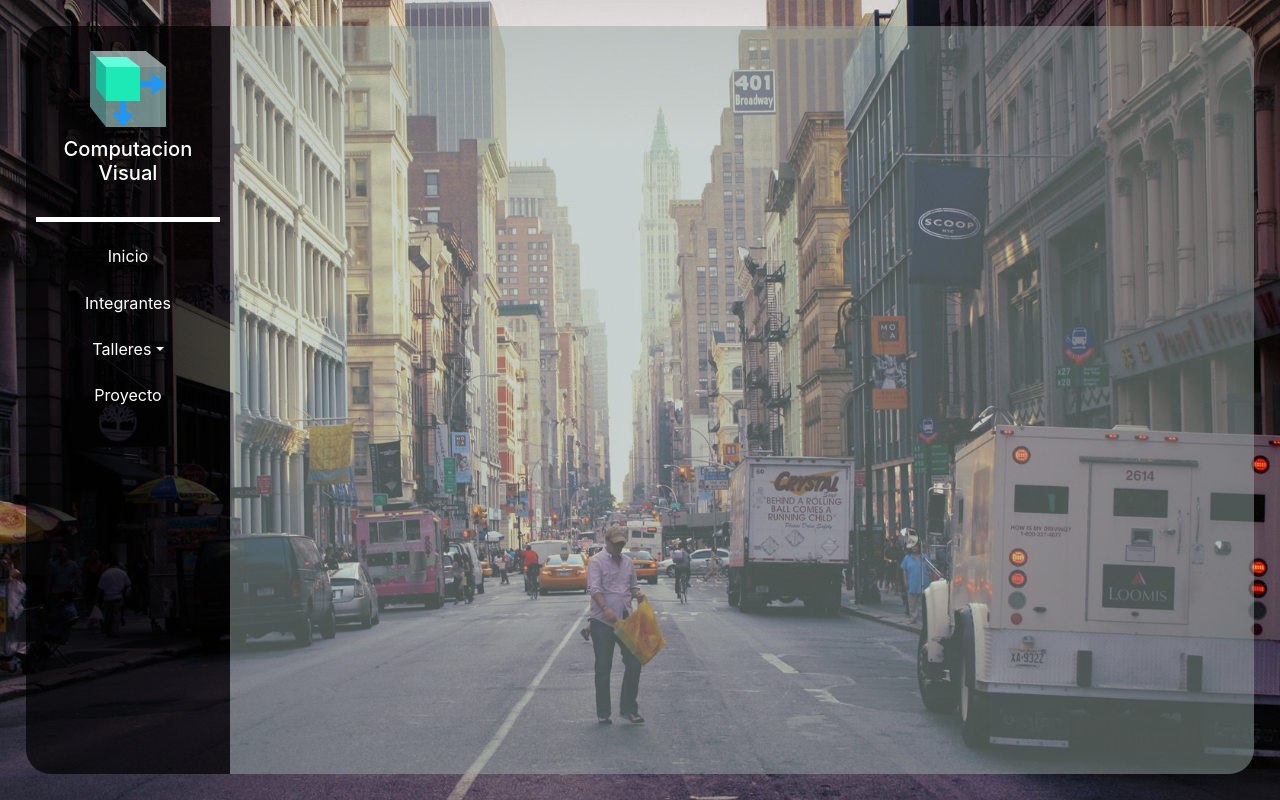
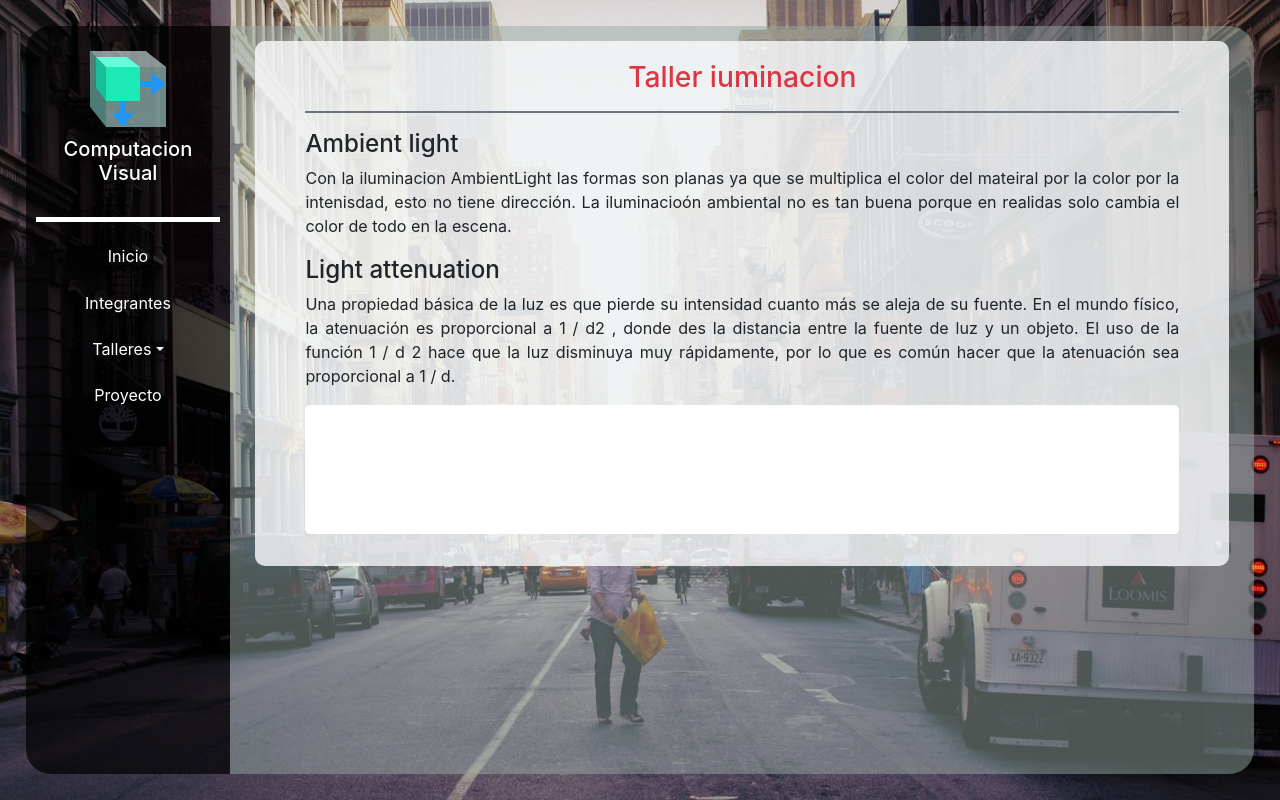
Before and after one commit to Visual-Computing-UNAL-2020/VisualC2020, a React (Create React App) app: page /VisualC2020/workshop-3 in a window 1280 px wide. Built offline with nearby package versions, Linux system fonts and the light colour scheme.

Commit message:
taller iluminacion

```diff
--- a/src/App.jsx
+++ b/src/App.jsx
@@ -15,6 +15,7 @@ import Team from './Components/Team'
 import Workshop2 from './Components/Workshop2'
 import Project from './Components/Project'
 import Workshop1 from './Components/Workshop1'
+import Workshop3 from './Components/Workshop3'
 
 //bootstrap
 import 'bootstrap/dist/css/bootstrap.min.css'
@@ -47,6 +48,7 @@ function App() {
                   <div id="talleresmenu"className="dropdown-menu btn-block">
                     <NavLink to="/VisualC2020/workshop-1" className="btn btn-block"activeClassName="active">Taller # 1</NavLink>
                     <NavLink to="/VisualC2020/workshop-2" className="btn btn-block"activeClassName="active">Taller # 2</NavLink>
+					<NavLink to="/VisualC2020/workshop-3" className="btn btn-block"activeClassName="active">Taller # 3</NavLink>
                   </div>
 
                 </li>
@@ -61,6 +63,7 @@ function App() {
                 <Route path="/VisualC2020/team" exact component={Team}></Route>
                 <Route path="/VisualC2020/workshop-1" exact component={Workshop1}></Route>
                 <Route path="/VisualC2020/workshop-2" exact component={Workshop2}></Route>
+				<Route path="/VisualC2020/workshop-3" exact component={Workshop3}></Route>
                 <Route path="/VisualC2020/project" exact component={Project}></Route>
               </Switch>
             </Col>
--- /dev/null
+++ b/src/Components/Workshop3.jsx
@@ -0,0 +1,58 @@
+import React from 'react'
+
+
+//bootstrap
+import 'bootstrap/dist/css/bootstrap.min.css'
+import {Container,Row,Col,Card} from 'react-bootstrap'
+import { Table } from 'react-bootstrap';
+
+//css
+import '../styles/Workshops.css'
+import SteppingFeetCanvas from "./p5/Workshop2-Canvas/SteppingFeetCanvas";
+//import Canvas1 from "./p5/Canvas1";
+import EbbinghausCanvas from "./p5/Workshop2-Canvas/EbbinghausCanvas";
+import PenroseTriangleCanvas from "./p5/Workshop2-Canvas/PenroseTriangleCanvas";
+import BreathingSquare from "./p5/Workshop2-Canvas/BreathingSquare";
+import Circles from "./p5/Workshop2-Canvas/Circles";
+import HermannGrid from "./p5/Workshop2-Canvas/HermannGrid";
+import HeringIllusion from "./p5/Workshop2-Canvas/HeringIllusion"
+class Workshop3 extends React.Component{
+
+    render(){
+        return(
+            <Container id="fullpage">
+                <Card >
+                    <Card.Body>
+                        <h3 className="display-5 text-danger text-center">Taller iuminacion</h3>
+                        <hr className="my-3 border border-secondary  border-2"/>
+
+                        <h4>Ambient light</h4>
+
+                        <p>Con la iluminacion AmbientLight las formas son planas ya que se multiplica el color del mateiral por la color por la intenisdad, esto no tiene dirección. La iluminacioón ambiental no es tan buena porque en realidas solo cambia el color de todo en la escena.</p>
+                        <div className="text-center">
+
+                        </div>
+
+
+                        <h4>Light attenuation</h4>
+
+                        <p>Una propiedad básica de la luz es que pierde su intensidad cuanto más se aleja de su fuente. En el mundo físico, la atenuación es proporcional a 1 / d2 , donde des la distancia entre la fuente de luz y un objeto. El uso de la función 1 / d 2 hace que la luz disminuya muy rápidamente, por lo que es común hacer que la atenuación sea proporcional a 1 / d. </p>
+                        <div className="text-center">
+
+                        </div>
+
+
+
+
+                        <Card className="jumbotron bg-white">
+
+                        </Card>
+                    </Card.Body>
+                </Card>
+
+            </Container>
+        )
+    }
+}
+
+export default Workshop3
```
